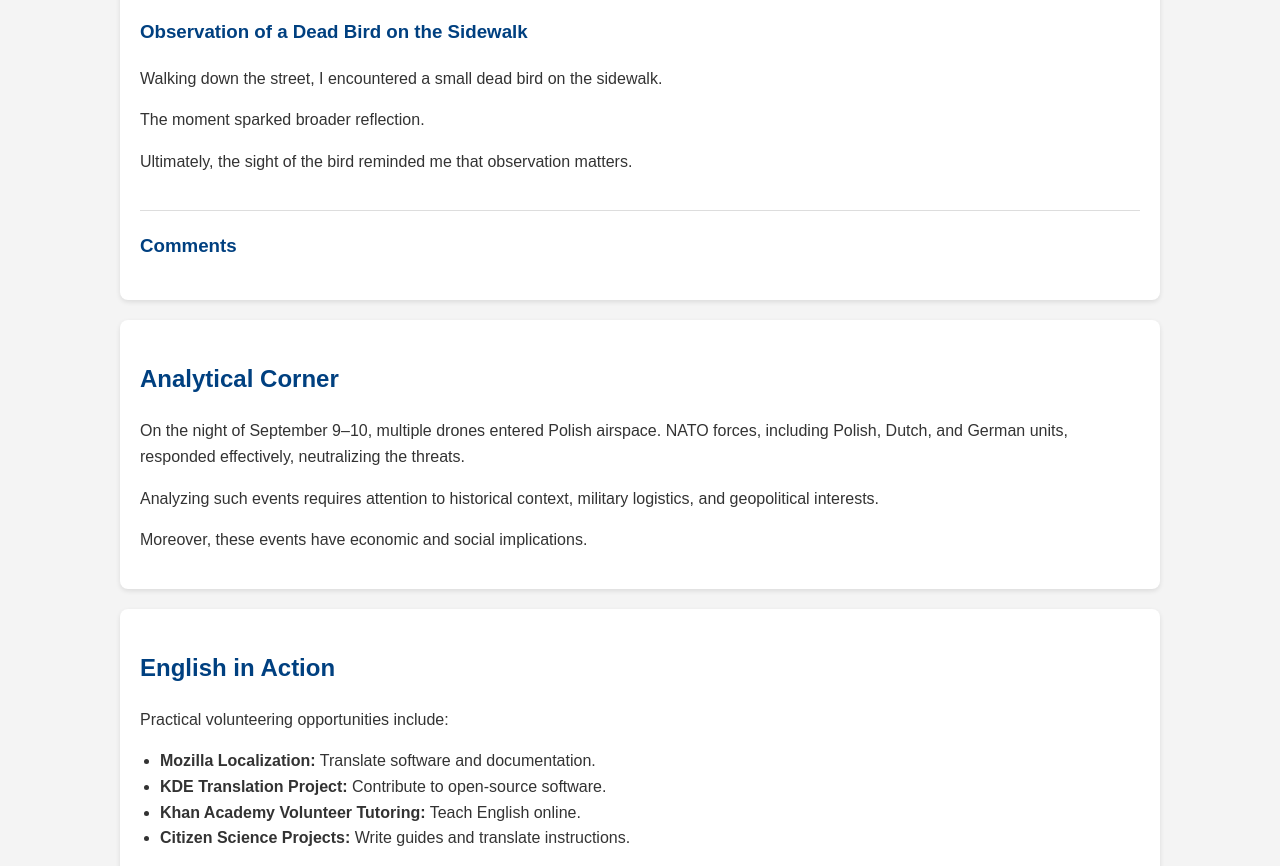
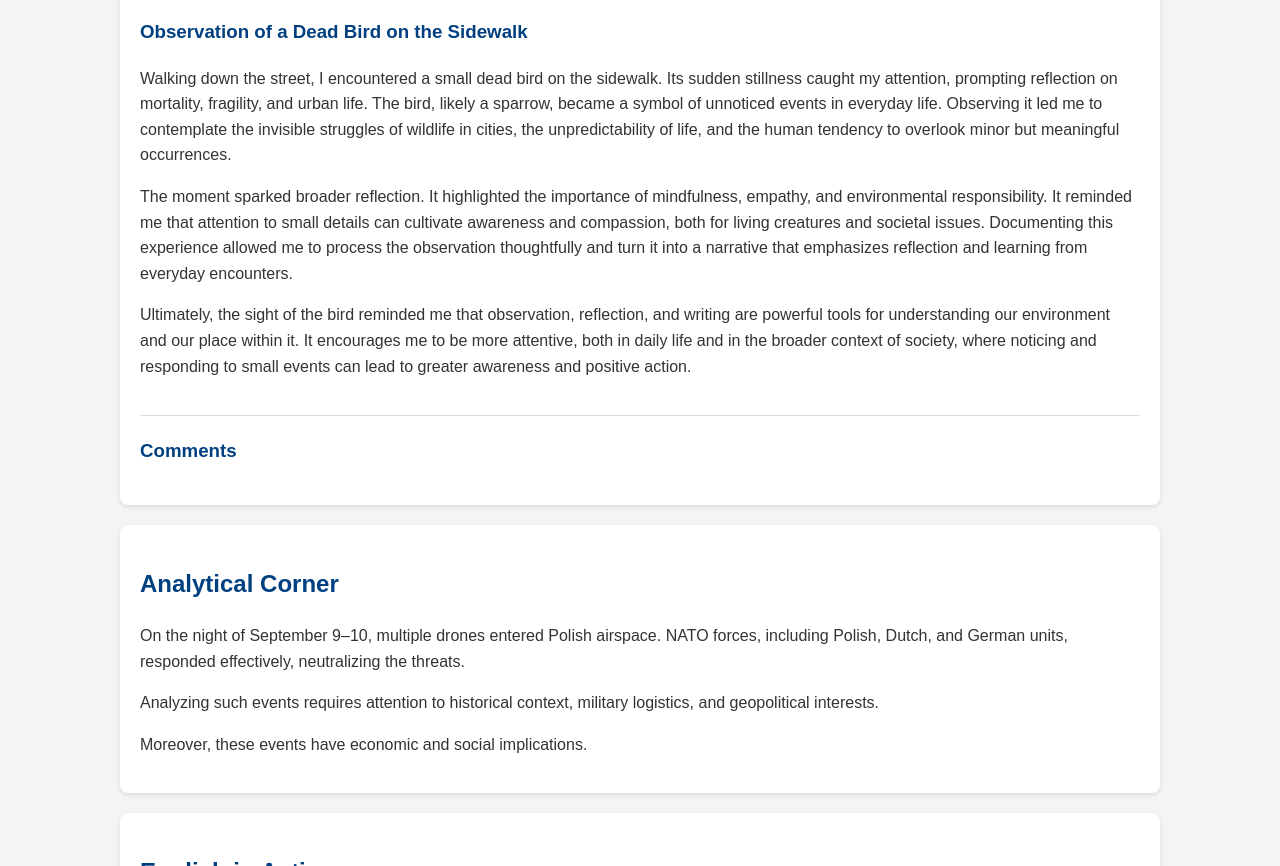
Before and after one commit to HSudryk/hubertsurdyk.github.io, a plain HTML site: page index.html in a window 1280 px wide. Shown: the part 2380-3246 px from the top of the page. Drawn offline with Linux system fonts and the light colour scheme.

Commit message:
Update index.html

```diff
--- a/index.html
+++ b/index.html
@@ -107,9 +107,9 @@
 
     <div class="blog-post">
         <h3>Observation of a Dead Bird on the Sidewalk</h3>
-        <p>Walking down the street, I encountered a small dead bird on the sidewalk.</p>
-        <p>The moment sparked broader reflection.</p>
-        <p>Ultimately, the sight of the bird reminded me that observation matters.</p>
+        <p>Walking down the street, I encountered a small dead bird on the sidewalk. Its sudden stillness caught my attention, prompting reflection on mortality, fragility, and urban life. The bird, likely a sparrow, became a symbol of unnoticed events in everyday life. Observing it led me to contemplate the invisible struggles of wildlife in cities, the unpredictability of life, and the human tendency to overlook minor but meaningful occurrences.</p>
+        <p>The moment sparked broader reflection. It highlighted the importance of mindfulness, empathy, and environmental responsibility. It reminded me that attention to small details can cultivate awareness and compassion, both for living creatures and societal issues. Documenting this experience allowed me to process the observation thoughtfully and turn it into a narrative that emphasizes reflection and learning from everyday encounters.</p>
+        <p>Ultimately, the sight of the bird reminded me that observation, reflection, and writing are powerful tools for understanding our environment and our place within it. It encourages me to be more attentive, both in daily life and in the broader context of society, where noticing and responding to small events can lead to greater awareness and positive action.</p>
     </div>
 
     <div id="comments">
```
